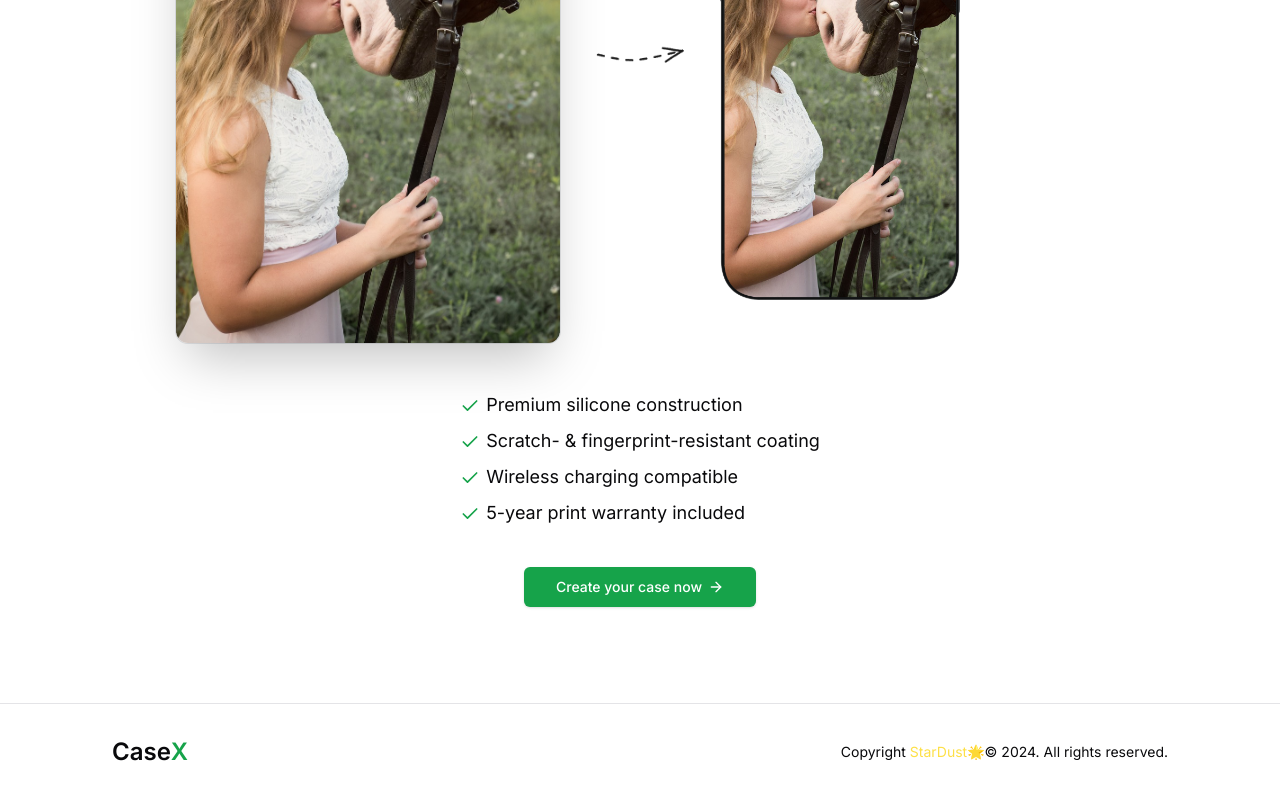
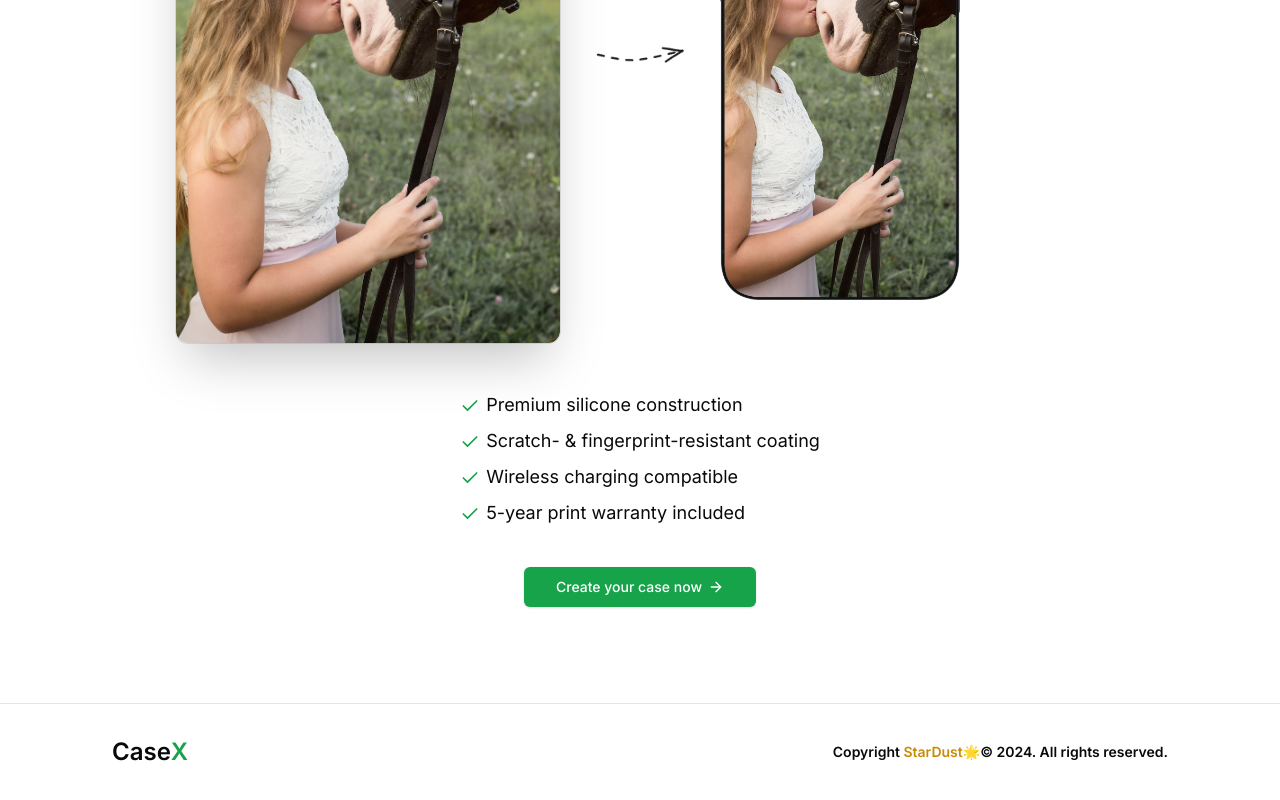
Before and after one commit to StarDust130/CaseX, a Next.js app: page / in a window 1280 px wide. Shown: the part 3224-4024 px from the top of the page. Built offline with nearby package versions, Linux system fonts and the light colour scheme; no server answers.

Commit message:
Home Page Completed

```diff
--- a/src/components/Footer.tsx
+++ b/src/components/Footer.tsx
@@ -19,9 +19,9 @@ const Footer = () => {
                 </div>
               </div>
 
-              <p className="mt-4 text-center text-sm  lg:mt-0 lg:text-right">
+              <p className="mt-4 font-semibold text-center text-sm  lg:mt-0 lg:text-right">
                 Copyright{" "}
-                <span className="hover:underline text-yellow-300 ">
+                <span className="hover:underline dark:text-yellow-300 text-yellow-600 ">
                   <Link href={"https://github.com/StarDust130"} target="_blank">
                     {" "}
                     StarDust
```
